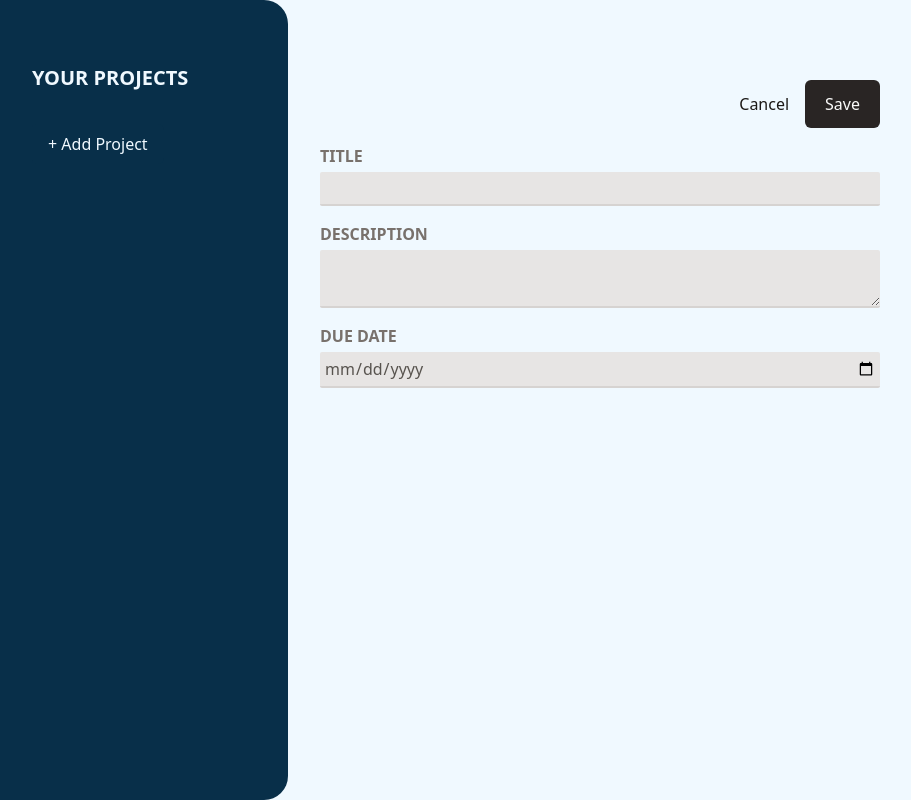
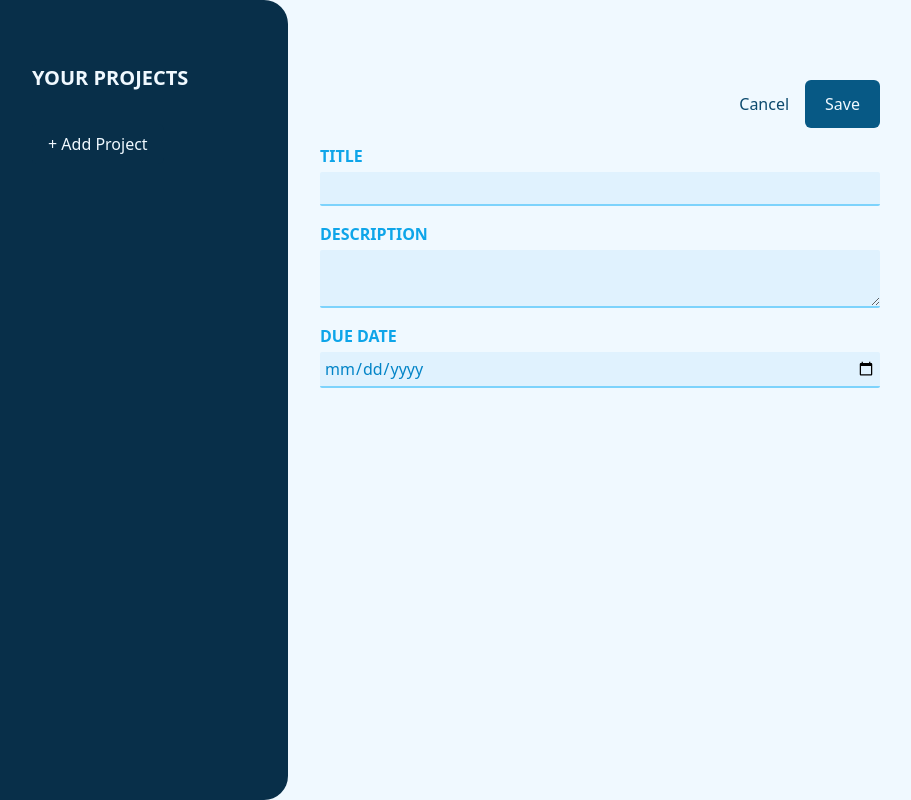
Before and after one commit to Prabhgun-works/Project_Manager, a React (Vite) app: page / in a window 1280 px wide. Both pictures are taken after a click on the button "+ Add Project". Shown: the whole page, without its empty margins (0-911 px from the left). Built offline with nearby package versions, Linux system fonts and the light colour scheme.

Commit message:
Css Updates

```diff
--- a/src/components/Button.jsx
+++ b/src/components/Button.jsx
@@ -2,7 +2,7 @@ import React from 'react'
 
 export default function Button({children , ...props}) {
   return (
-    <button className='px-4 py-2 text-xs md:text-base rounded-md bg-stone-700 text-stone-400 hover:bd-stone-600 hover:text-stone-100'
+    <button className='px-4 py-2 text-xs md:text-base rounded-md bg-sky-700 text-sky-400 hover:bd-sky-600 hover:text-sky-100'
     {...props}>
         {children}
     </button>
--- a/src/components/Input.jsx
+++ b/src/components/Input.jsx
@@ -1,10 +1,10 @@
 import React from 'react'
 import { forwardRef } from 'react';
 const Input = forwardRef (function Input({ label , textarea , ...props}, ref) {
-    const classes = "w-full p-1 border-b-2 rounded-sm  border-stone-300 bg-stone-200 text-stone-600 focus:outline-none focus:border-stone-600"
+    const classes = "w-full p-1 border-b-2 rounded-sm  border-sky-300 bg-sky-100 text-sky-600 focus:outline-none focus:border-sky-600"
   return    (
      <p className='flex flex-col gap-1 my-4'>
-    <label className='test-sm font-bold uppercase text-stone-500'>
+    <label className='test-sm font-bold uppercase text-sky-500'>
       {label}</label>
     {textarea ?
     <textarea  ref = {ref} className={classes} {...props}/>
--- a/src/components/Modal.jsx
+++ b/src/components/Modal.jsx
@@ -15,7 +15,7 @@ const Modal = forwardRef(({ children, buttonCaption }, ref) => {  // ✅ Wrap wi
     }));
 
     return createPortal(
-        <dialog ref={dialog} className="backdrop:bg-stone-900/90 p-8 rounded-md shadow-md">
+        <dialog ref={dialog} className="backdrop:bg-sky-900/90 p-8 rounded-md shadow-md">
             {children}
             <form method="dialog" className="mt-6 text-right">
                 <Button>{buttonCaption}</Button>
--- a/src/components/NewProject.jsx
+++ b/src/components/NewProject.jsx
@@ -33,17 +33,17 @@ export default function NewProject({ onAdd }) {
     <>
 
       <Modal ref={modal} buttonCaption="Close">
-        <h2 className="font-4xl text-font-bold text-stone-700 my-4 '>No Project was Selected">
+        <h2 className="font-4xl text-font-bold text-sky-700 my-4 '>No Project was Selected">
           Invalid Input</h2>
 
-          <p className='text-stone-600 mb-4'>Please provide valid values!</p>
+          <p className='text-sky-600 mb-4'>Please provide valid values!</p>
       </Modal>
       <div className='w-[35rem] mt-16'>
         <menu className='flex items-center justify-end gap-4 my-4'>
-          <li><button className='text-stone-900 hover:text-stone-950'>Cancel</button></li>
+          <li><button className='text-sky-900 hover:text-sky-950'>Cancel</button></li>
           <li>
             <button onClick={handleSave}
-              className='px-5 py-3 rounded-md bg-stone-800 text-stone-50 hover:bg-stone-950'>
+              className='px-5 py-3 rounded-md bg-sky-800 text-sky-50 hover:bg-sky-950'>
               Save
             </button>
           </li>
--- a/src/components/SelectedProject.jsx
+++ b/src/components/SelectedProject.jsx
@@ -9,13 +9,13 @@ export default function ({project , onDelete}) {
     });
   return (
     <div className='w-[35rem] mt-16'>
-    <header className='pb-4 mb-4 border-b-2 border-stone-300'>
+    <header className='pb-4 mb-4 border-b-2 border-sky-300'>
         <div  className='flex items-center justify-between'>
-        <h1 className='text-3xl font-bold text-stone-600 mb-2'>{[project.title]}</h1>
-        <button onClick={onDelete} className='text-stone-600 hover:text-stone-950'>Delete</button>
+        <h1 className='text-3xl font-bold text-sky-600 mb-2'>{[project.title]}</h1>
+        <button onClick={onDelete} className='text-sky-600 hover:text-sky-950'>Delete</button>
         </div>
-        <p className='mb-4  text-stone-400'>{formattedDate}</p>
-        <p className='text-stone-600 whitespace-pre-wrap'>
+        <p className='mb-4  text-sky-400'>{formattedDate}</p>
+        <p className='text-sky-600 whitespace-pre-wrap'>
             {project.description}</p>
     </header>
     <Tasks />
```
